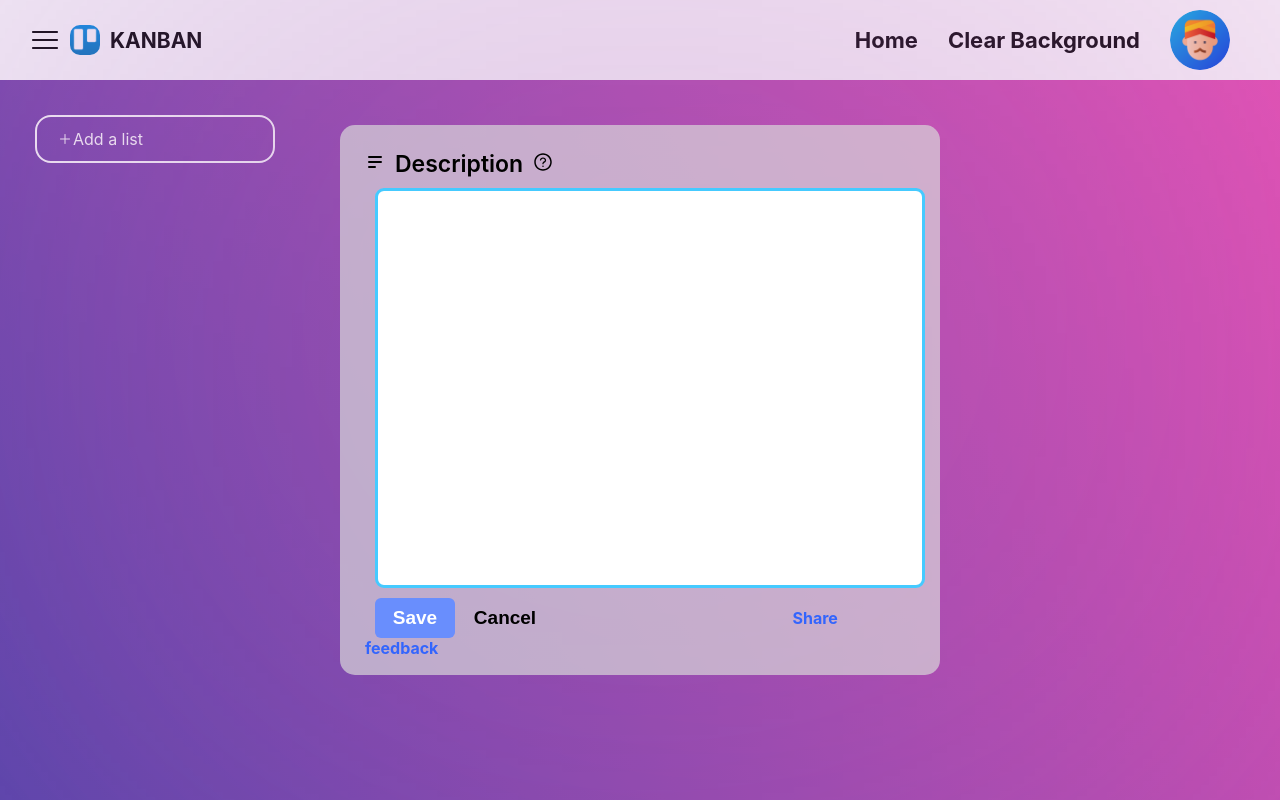
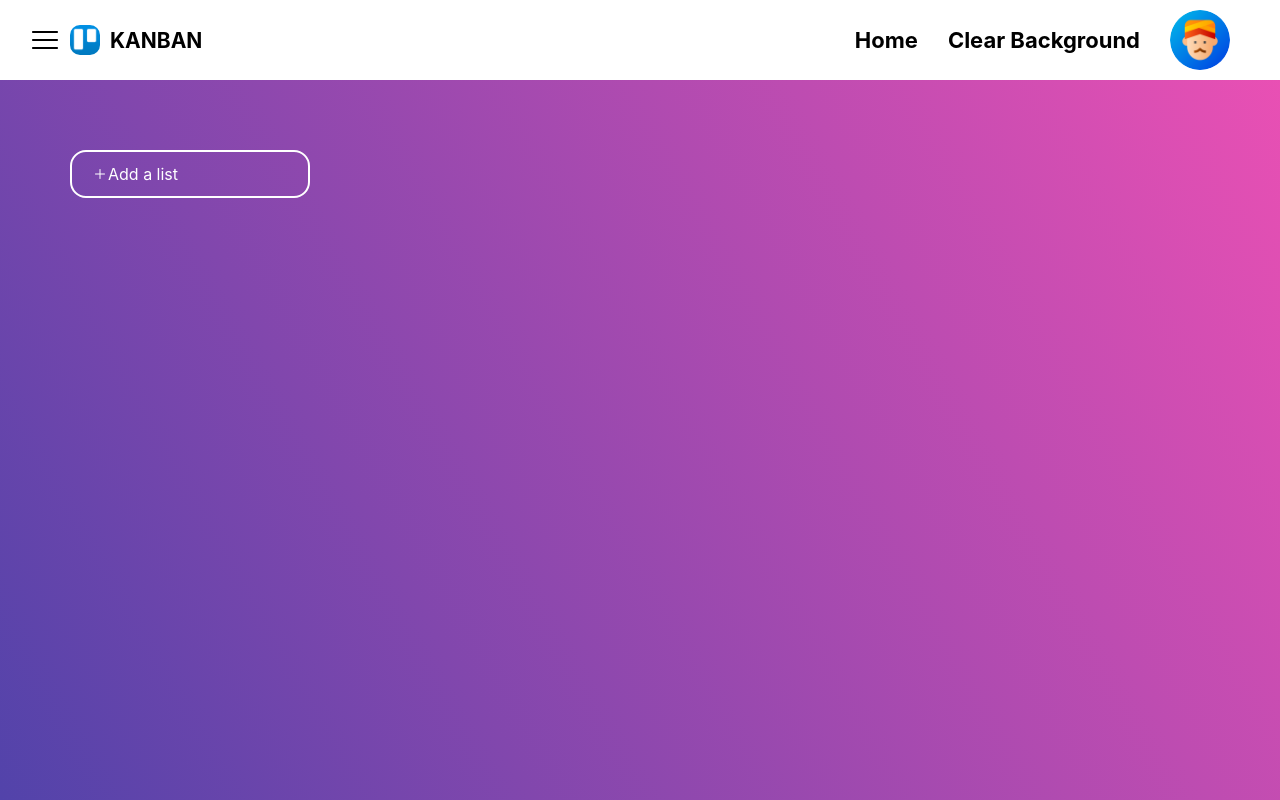
Before and after one commit to Sachin2903/Kanban_Board_clone, a React (Create React App) app: page /kanbanboard in a window 1280 px wide. Built offline with nearby package versions, Linux system fonts and the light colour scheme.

Commit message:
added structure sachin

```diff
--- a/src/App.js
+++ b/src/App.js
@@ -1,15 +1,14 @@
 
+import { Routes,Route } from 'react-router-dom';
 import './App.css';
 import { HeroPage } from './components/pages/heropage/heroPage';
-
+import {MainPage} from "./components/pages/mainPage/mainPage"
 function App() {
   return (
-    <div className="App">
-     <HeroPage />
-
-
-
-    </div>
+    <Routes>
+      <Route path="/" element={<MainPage/>}/>
+      <Route path="/kanbanboard" element={<HeroPage/>}/>
+    </Routes>
   );
 }
 
--- a/src/components/molecules/editTextBox/editOpenBox.module.css
+++ b/src/components/molecules/editTextBox/editOpenBox.module.css
@@ -4,7 +4,7 @@
     top:0;
     width:100%;
     height: 100%;
-
+   display: none;
     backdrop-filter: blur(1000px);
 
 }
--- a/src/components/pages/heropage/heroPage.js
+++ b/src/components/pages/heropage/heroPage.js
@@ -14,7 +14,12 @@ export function HeroPage(){
 
 
 
-             <InitialTask/>
+                <div className={styles.bottomBox}>
+                <InitialTask/>
+
+                </div>
+
+
 
              <EditOpenBox/>
 
--- a/src/components/pages/heropage/heroPage.module.css
+++ b/src/components/pages/heropage/heroPage.module.css
@@ -3,3 +3,10 @@
     height: 100vh;
     background:linear-gradient(60deg, rgb(82, 67, 170), rgb(237, 80, 180));
 }
+.bottomBox{
+    overflow:auto;
+   display: flex;
+   padding: 35px;
+    width:100%;
+    height:90% ;
+}
--- /dev/null
+++ b/src/components/pages/mainPage/mainPage.js
@@ -0,0 +1,15 @@
+import { Fragment } from "react";
+import styles from "./mainPage.module.css";
+
+export function MainPage(){
+    return(
+        <Fragment>
+            <div className={styles.mainPageDiv}>
+
+
+
+            </div>
+
+        </Fragment>
+    )
+}
--- /dev/null
+++ b/src/components/pages/mainPage/mainPage.module.css
@@ -0,0 +1,5 @@
+.mainPageDiv{
+    width: 100vw;
+    height: 100vh;
+    background-color: aquamarine;
+}
--- a/src/index.js
+++ b/src/index.js
@@ -3,11 +3,14 @@ import ReactDOM from 'react-dom/client';
 import './index.css';
 import App from './App';
 import reportWebVitals from './reportWebVitals';
+import { BrowserRouter } from 'react-router-dom';
 
 const root = ReactDOM.createRoot(document.getElementById('root'));
 root.render(
+ <BrowserRouter>
+ <App />
+ </BrowserRouter>
 
-    <App />
 
 );
 
```
Also changed, not shown: src/components/molecules/initialTask/initialTask.js (+7 -0 lines).
